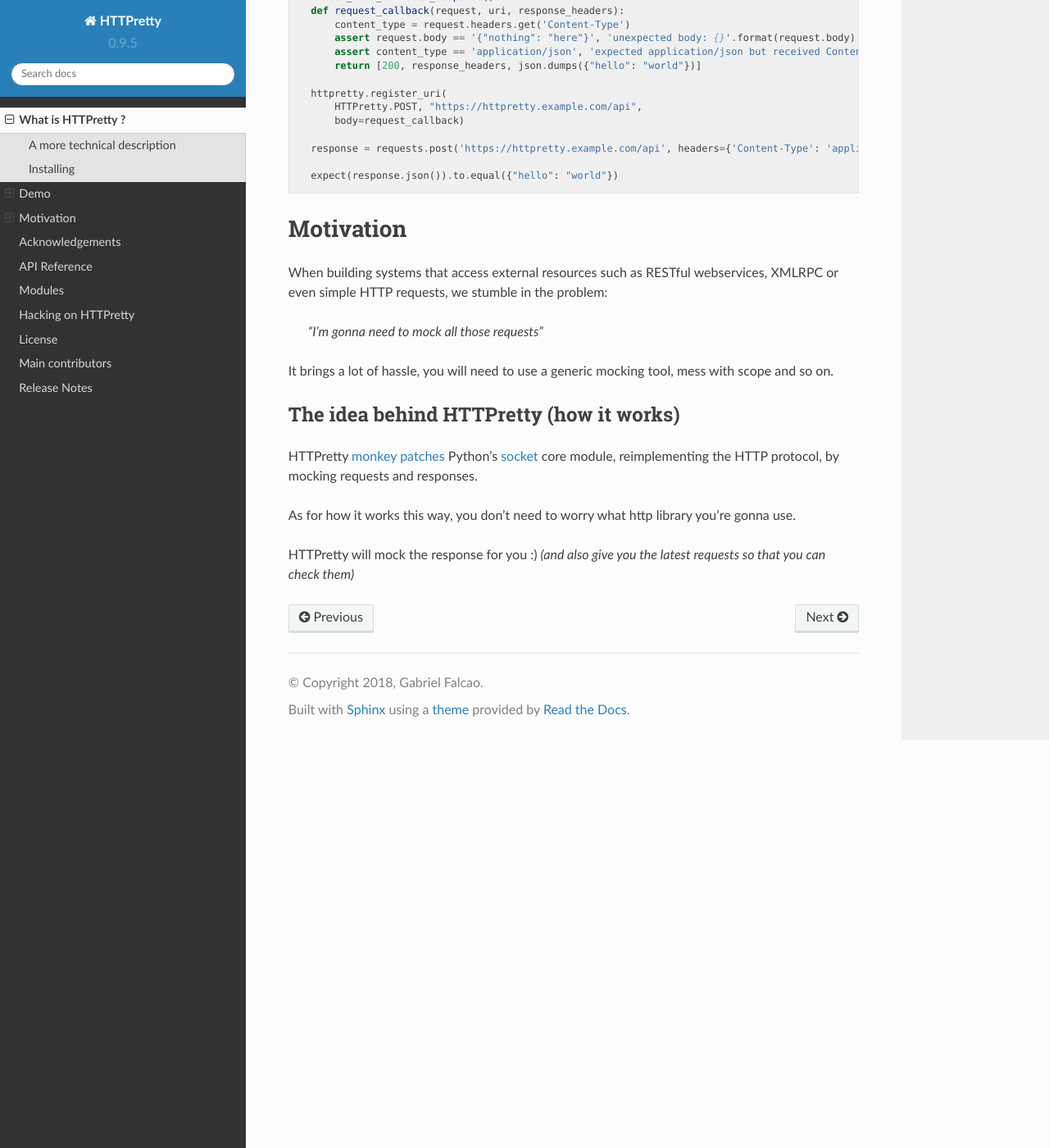
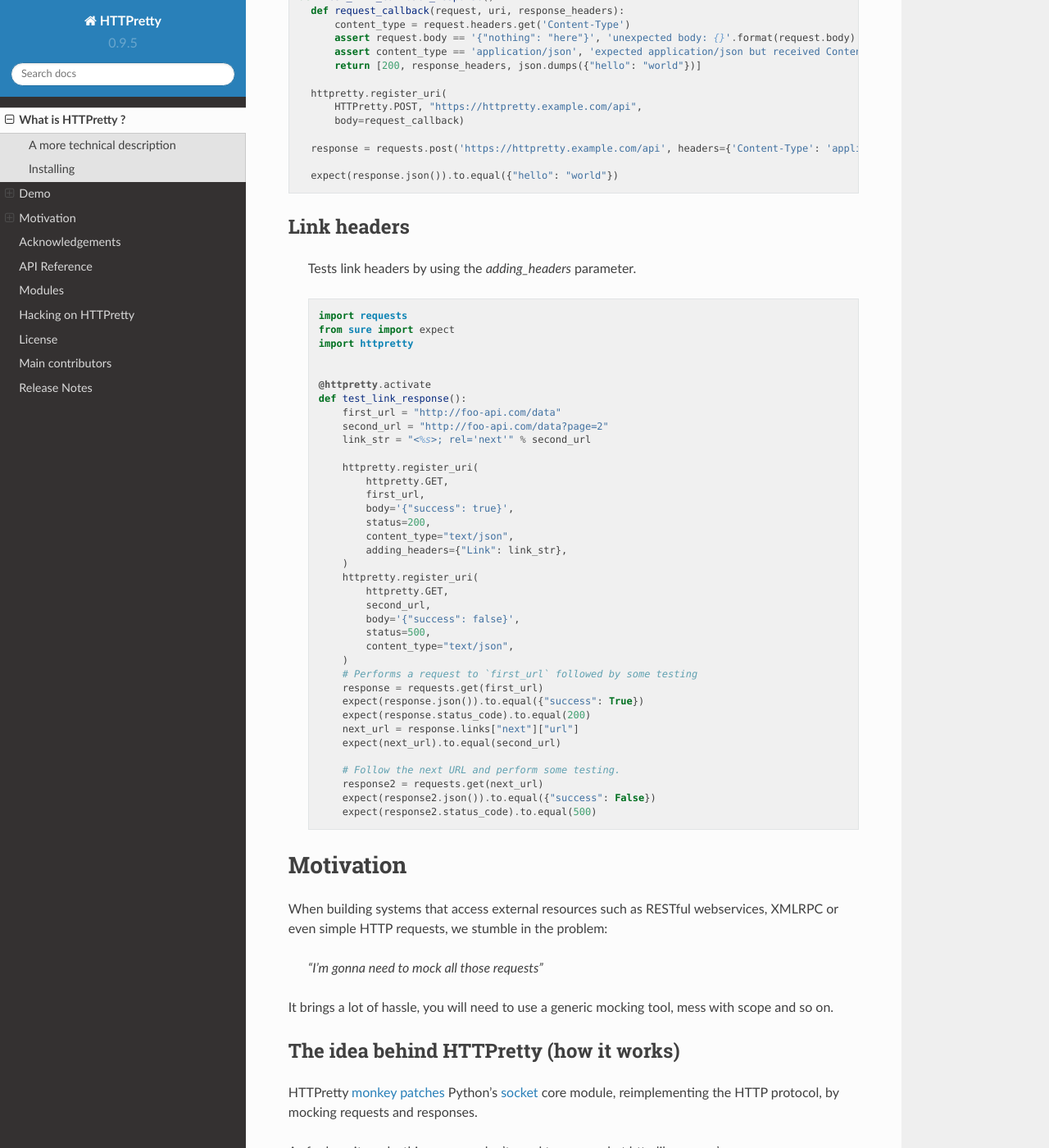
Before and after one commit to gabrielfalcao/HTTPretty, a Sphinx documentation site: the page built from docs/source/introduction.rst, in a window 1280 px wide and 1400 px high, scrolled down 1535 px. Shown: the whole window at 82% size. Built offline with Sphinx 7.4.7 and the Read the Docs theme 2.0.0, drawn with Linux system fonts in a browser that asks for light colours.

Commit message:
adds example docs of "linking header" behavior
credits to @rbw
closes #309

```diff
--- a/docs/source/introduction.rst
+++ b/docs/source/introduction.rst
@@ -102,6 +102,54 @@
      expect(response.json()).to.equal({"hello": "world"})
 
 
+Link headers
+============
+
+
+ Tests link headers by using the `adding_headers` parameter.
+
+
+ .. code:: python
+
+    import requests
+    from sure import expect
+    import httpretty
+
+
+    @httpretty.activate
+    def test_link_response():
+        first_url = "http://foo-api.com/data"
+        second_url = "http://foo-api.com/data?page=2"
+        link_str = "<%s>; rel='next'" % second_url
+
+        httpretty.register_uri(
+            httpretty.GET,
+            first_url,
+            body='{"success": true}',
+            status=200,
+            content_type="text/json",
+            adding_headers={"Link": link_str},
+        )
+        httpretty.register_uri(
+            httpretty.GET,
+            second_url,
+            body='{"success": false}',
+            status=500,
+            content_type="text/json",
+        )
+        # Performs a request to `first_url` followed by some testing
+        response = requests.get(first_url)
+        expect(response.json()).to.equal({"success": True})
+        expect(response.status_code).to.equal(200)
+        next_url = response.links["next"]["url"]
+        expect(next_url).to.equal(second_url)
+
+        # Follow the next URL and perform some testing.
+        response2 = requests.get(next_url)
+        expect(response2.json()).to.equal({"success": False})
+        expect(response2.status_code).to.equal(500)
+
+
 Motivation
 ##########
 
```
